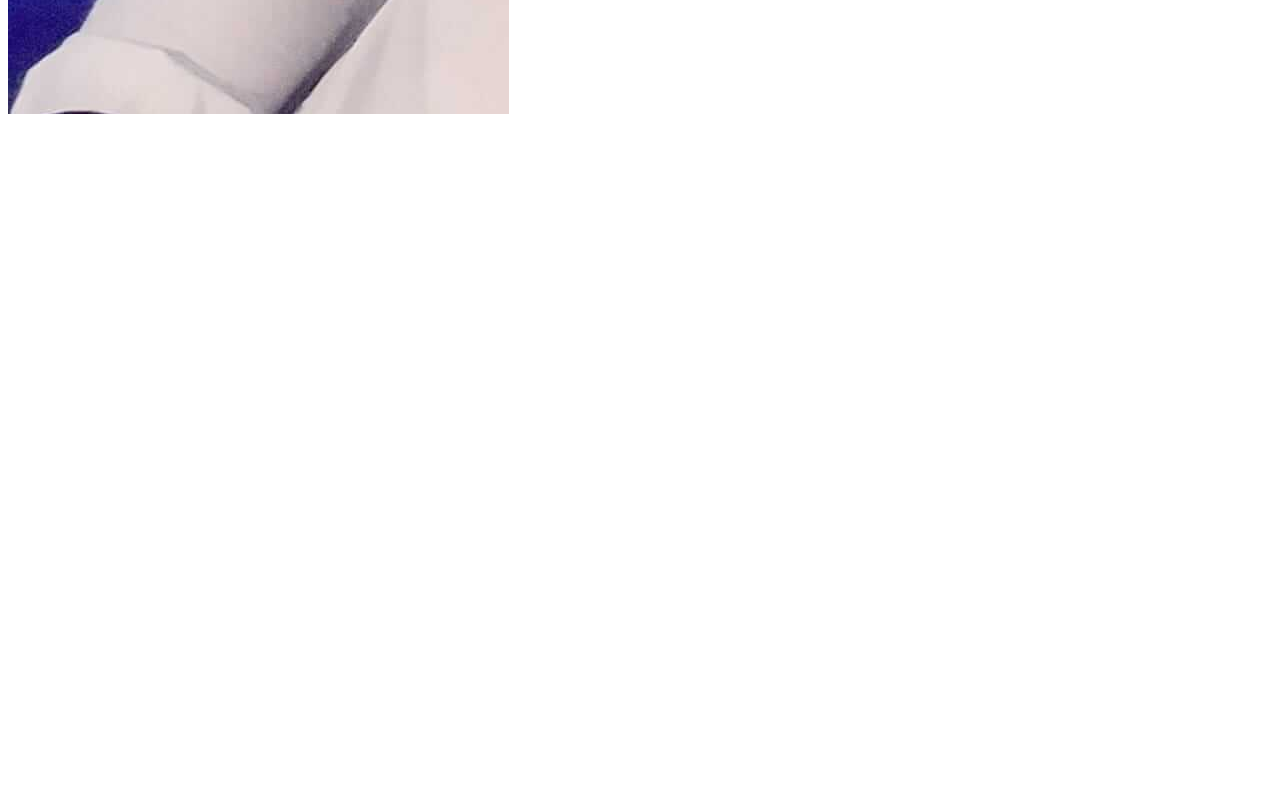
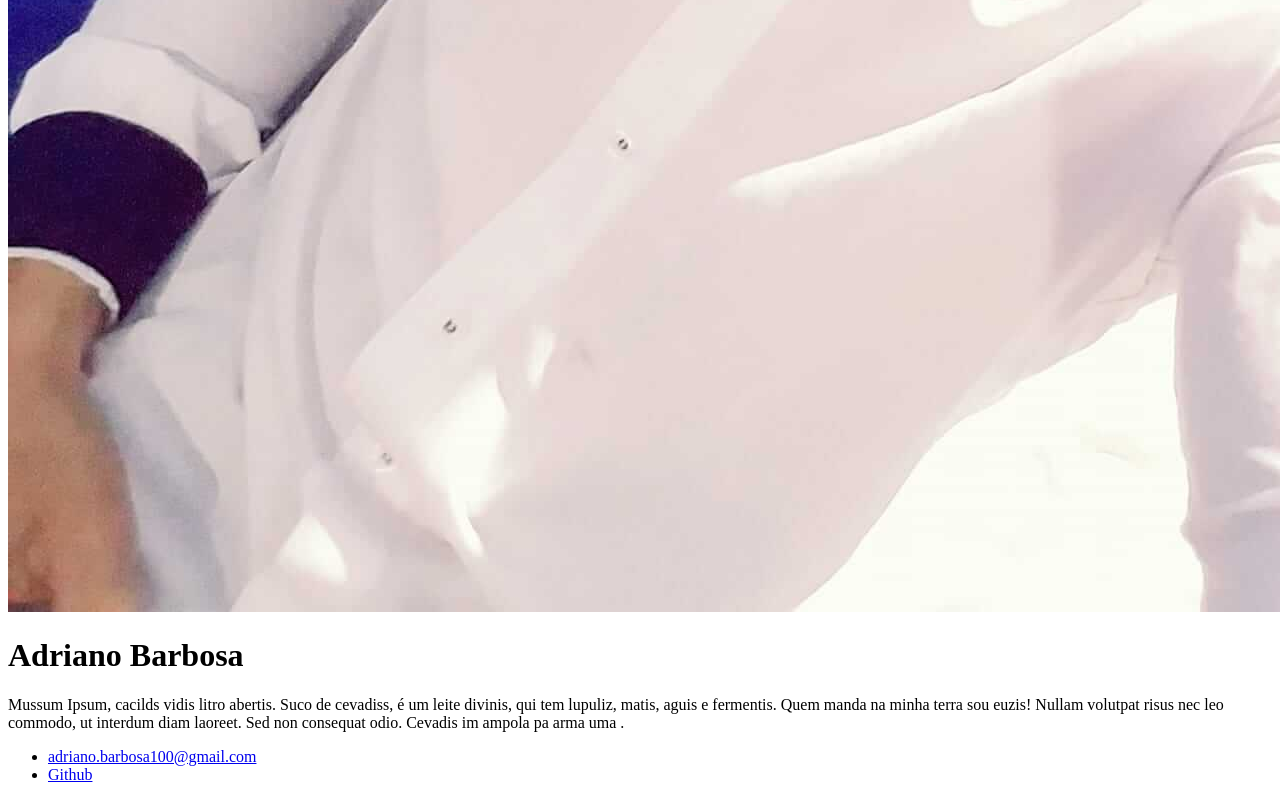
Before and after one commit to drakkefit/adriano-portfolio, a plain HTML site: page index.html in a window 1280 px wide. Shown: the part 1411-2211 px from the top of the page. Drawn offline with Linux system fonts and the light colour scheme.

Commit message:
mudando ipsum

```diff
--- a/index.html
+++ b/index.html
@@ -13,7 +13,7 @@
         <h1>Adriano Barbosa</h1>
         <p>
             Mussum Ipsum, cacilds vidis litro abertis. Suco de cevadiss, é um leite divinis, qui tem lupuliz, matis, aguis e fermentis. Quem manda na minha terra sou euzis! Nullam volutpat risus nec leo commodo, ut interdum diam laoreet. Sed non consequat odio. Cevadis
-            im ampola pa arma uma pindureta.
+            im ampola pa arma uma .
         </p>
     </header>
     <footer>
```
